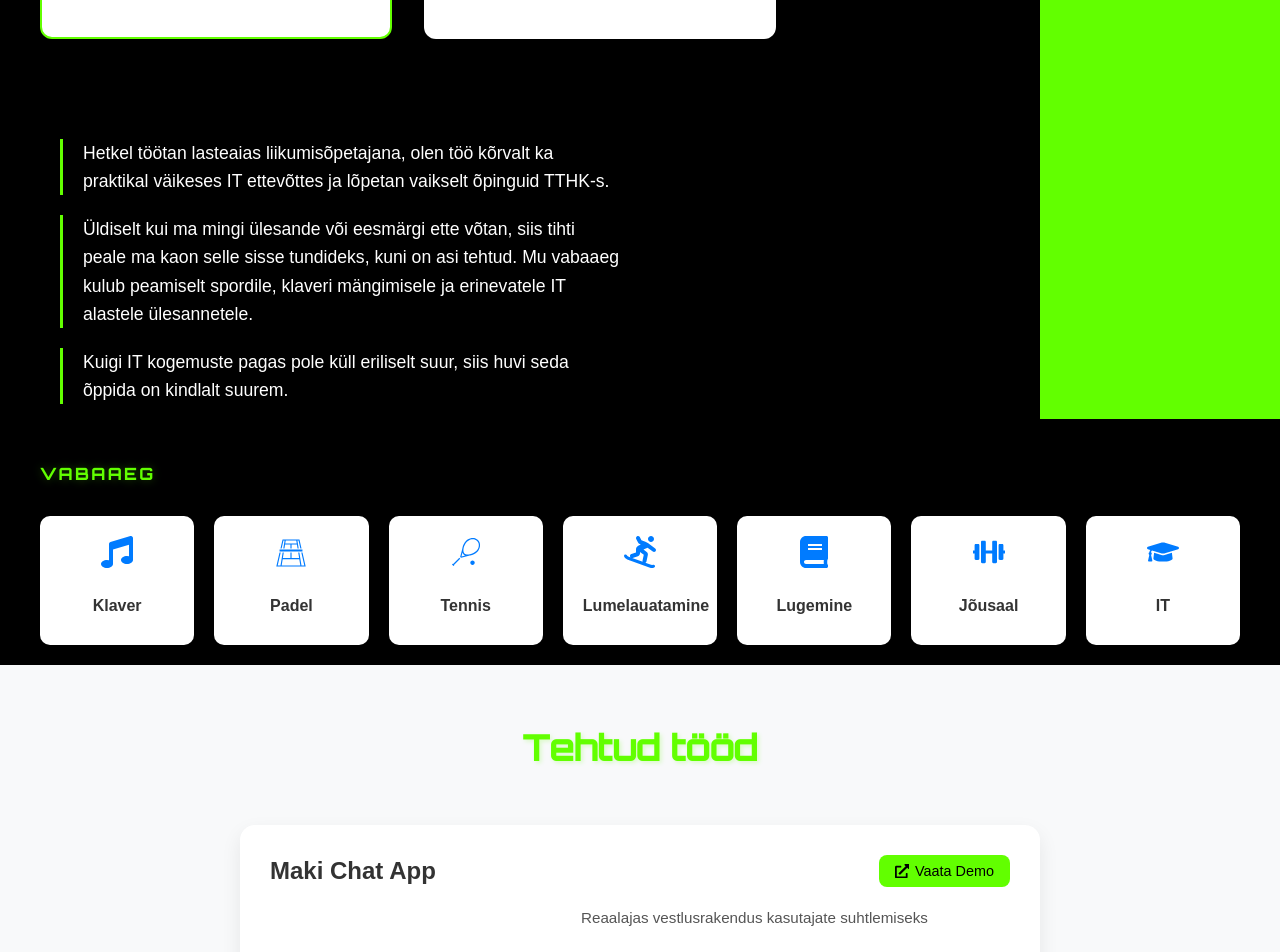
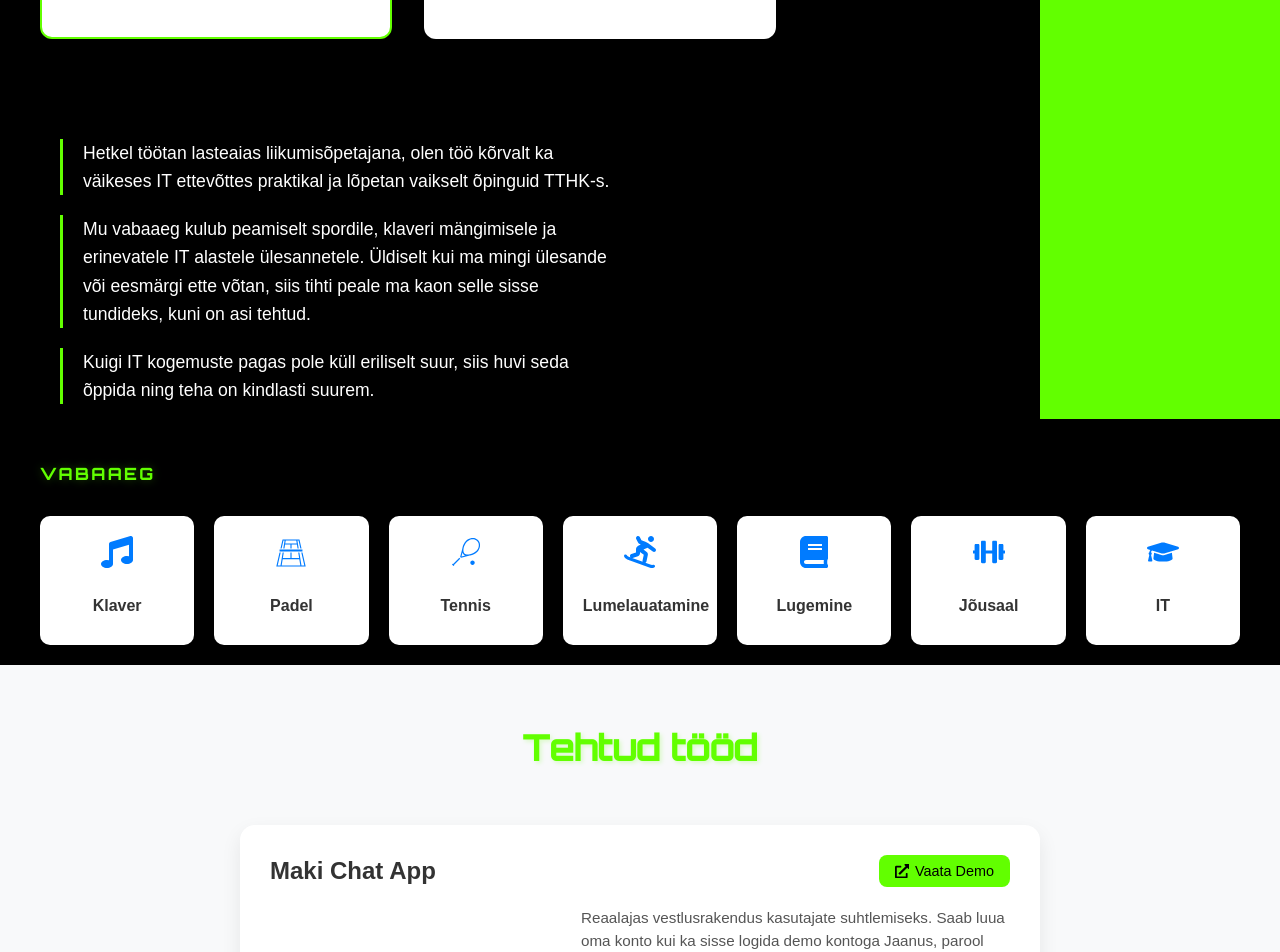
Before and after one commit to tammmargit/koduleht, a React (Create React App) app: page / in a window 1280 px wide. Shown: the part 1160-2112 px from the top of the page. Built offline with nearby package versions, Linux system fonts and the light colour scheme.

Commit message:
Fix ESLint issues in home.js 2.4

```diff
--- a/src/components/About/About.js
+++ b/src/components/About/About.js
@@ -29,14 +29,13 @@ const About = () => {
 
             <div className="about-text">
               <p className="detail-text">
-                Hetkel töötan lasteaias liikumisõpetajana, olen töö kõrvalt ka praktikal väikeses IT ettevõttes ja lõpetan vaikselt õpinguid TTHK-s.
+                Hetkel töötan lasteaias liikumisõpetajana, olen töö kõrvalt ka väikeses IT ettevõttes praktikal ja lõpetan vaikselt õpinguid TTHK-s.
               </p>
               <p className="detail-text">
-                Üldiselt kui ma mingi ülesande või eesmärgi ette võtan, siis tihti peale ma kaon selle sisse tundideks, kuni on asi tehtud. Mu vabaaeg kulub peamiselt
-                spordile, klaveri mängimisele ja erinevatele IT alastele ülesannetele.
+                Mu vabaaeg kulub peamiselt spordile, klaveri mängimisele ja erinevatele IT alastele ülesannetele. Üldiselt kui ma mingi ülesande või eesmärgi ette võtan, siis tihti peale ma kaon selle sisse tundideks, kuni on asi tehtud.
               </p>
               <p className="detail-text">
-                Kuigi IT kogemuste pagas pole küll eriliselt suur, siis huvi seda õppida on kindlalt suurem.
+                Kuigi IT kogemuste pagas pole küll eriliselt suur, siis huvi seda õppida ning teha on kindlasti suurem.
               </p>
             </div>
           </div>
--- a/src/components/Portfolio/Portfolio.js
+++ b/src/components/Portfolio/Portfolio.js
@@ -24,7 +24,7 @@ const Portfolio = () => {
     {
       id: 2,
       title: "Maki Chat App",
-      description: "Reaalajas vestlusrakendus kasutajate suhtlemiseks",
+      description: "Reaalajas vestlusrakendus kasutajate suhtlemiseks. Saab luua oma konto kui ka sisse logida demo kontoga Jaanus, parool Jaanus.",
       image: "/chat.jpg",
       tags: ["React", "Stream.io", "CSS"],
       features: [
```
